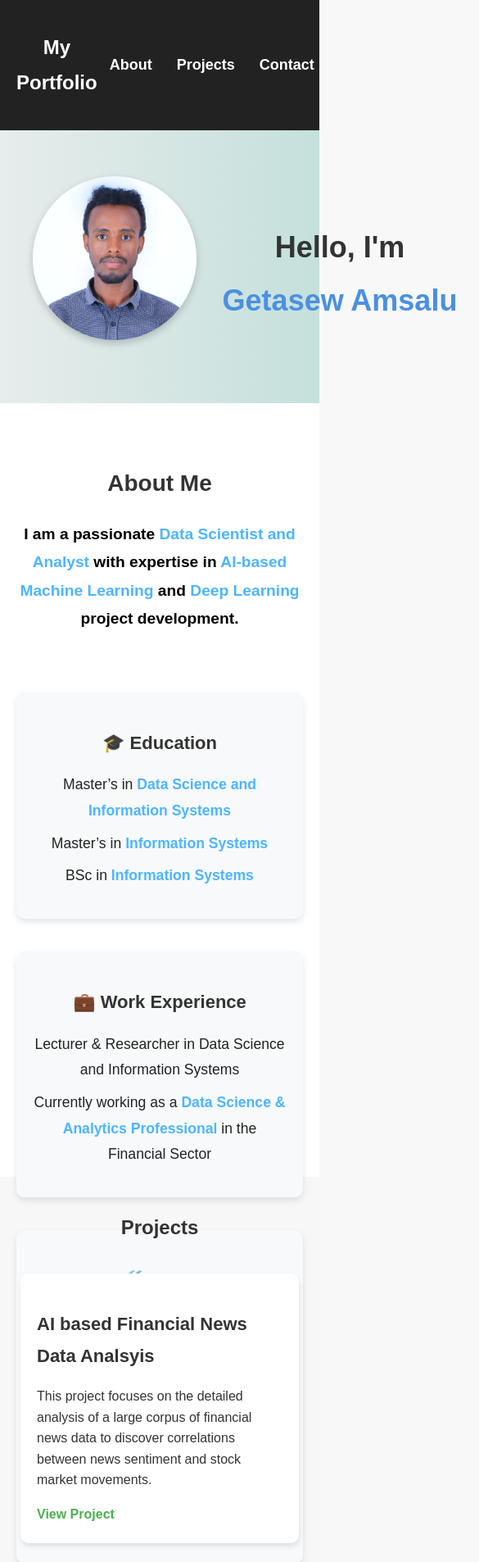
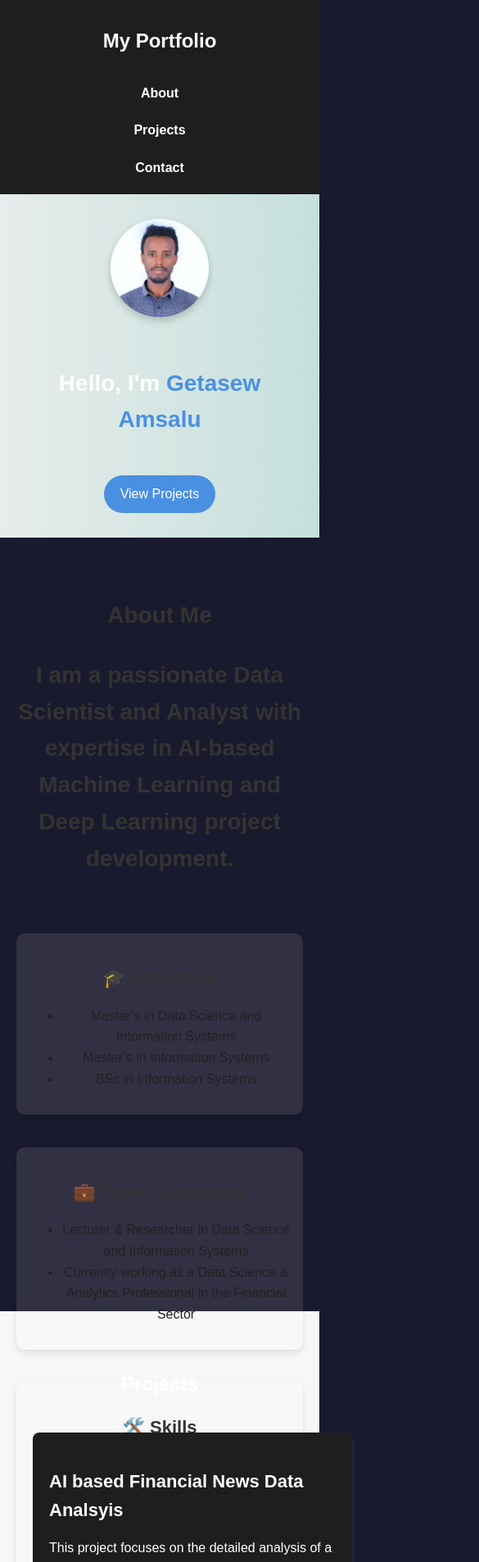
Before and after one commit to amsalugetasew/my_Portfolio, a React (Create React App) app in the folder my-portfolio/: page / in a window 390 px wide. Shown: the top 1906 px of the page at 82% size, 585 px wide, since content can reach past the window. Built offline with nearby package versions, Linux system fonts and the light colour scheme.

Commit message:
Responsive Design

```diff
--- a/my-portfolio/src/App.css
+++ b/my-portfolio/src/App.css
@@ -1,223 +1,3 @@
-/* General Styles */
-body {
-  margin: 0;
-  font-family: Arial, sans-serif;
-  background-color: #1a1a2e;
-  color: white;
-  text-align: center;
-}
-
-/* Header */
-header {
-  display: flex;
-  justify-content: space-between;
-  align-items: center;
-  padding: 20px;
-  background-color: #1e1e1e;
-}
-
-header h1 {
-  font-size: 24px;
-}
-
-nav a {
-  margin: 0 15px;
-  color: white;
-  text-decoration: none;
-  font-weight: bold;
-}
-
-nav a:hover {
-  color: #4a90e2;
-}
-
-/* Hero Section */
-.hero {
-  height: 30vh;
-  display: flex;
-  flex-direction: column;
-  justify-content: center;
-  align-items: center;
-  text-align: center;
-}
-
-.hero h2 {
-  font-size: 50px;
-}
-
-.hero span {
-  color: #4a90e2;
-}
-
-.hero p {
-  color: black;
-  font-size: 18px;
-}
-
-.hero a {
-  display: inline-block;
-  margin-top: 20px;
-  padding: 12px 24px;
-  background-color: #4a90e2;
-  color: white;
-  border-radius: 25px;
-  text-decoration: none;
-  font-size: 18px;
-}
-
-.hero a:hover {
-  background-color: #357ab8;
-}
-
-/* About Section */
-.about {
-  /* height: 30vh; */
-  padding: 50px;
-  background-color: #1e1e1e;
-}
-
-.about p {
-  font-size: 18px;
-  color: #bbbbbb;
-}
-
-/* Projects Section */
-.projects {
-  padding: 50px;
-}
-
-.projects h2 {
-  margin-bottom: 20px;
-}
-
-.project-card {
-  background-color: #1e1e1e;
-  padding: 20px;
-  border-radius: 8px;
-  box-shadow: 0px 4px 8px rgba(255, 255, 255, 0.1);
-  margin: 20px;
-  display: inline-block;
-  width: 300px;
-}
-
-.project-card h3 {
-  margin-bottom: 10px;
-}
-
-.project-card a {
-  color: #4a90e2;
-  text-decoration: none;
-}
-
-.project-card a:hover {
-  text-decoration: underline;
-}
-
-/* Contact Section */
-.contact {
-  padding: 50px;
-  background-color: #1e1e1e;
-}
-
-.contact a {
-  font-size: 30px;
-  margin: 15px;
-  color: white;
-  text-decoration: none;
-}
-
-.contact a:hover {
-  color: #4a90e2;
-}
-
-/* Footer */
-footer {
-  padding: 20px;
-  background-color: #121212;
-  color: #bbbbbb;
-}
-
-.about-section {
-  background-color: #1a1a2e;
-  color: #e0e0e0;
-  padding: 4rem 2rem;
-  text-align: center;
-}
-
-.container {
-  max-width: 800px;
-  margin: auto;
-}
-
-.section-title {
-  font-size: 2.5rem;
-  font-weight: bold;
-  margin-bottom: 1rem;
-  color: #4db5ff;
-}
-
-.intro-text {
-  font-size: 1.2rem;
-  margin-bottom: 2rem;
-  color: black;
-}
-
-.highlight {
-  color: #4db5ff;
-  font-weight: bold;
-}
-
-.about-box {
-  background: rgba(255, 255, 255, 0.1);
-  padding: 1.5rem;
-  border-radius: 10px;
-  margin-bottom: 1.5rem;
-  transition: transform 0.3s ease-in-out;
-}
-
-.about-box:hover {
-  transform: scale(1.05);
-}
-
-.about-heading {
-  font-size: 1.5rem;
-  margin-bottom: 0.8rem;
-  color: #f9a826;
-}
-
-ul {
-  list-style-type: none;
-  padding: 0;
-}
-
-ul li {
-  font-size: 1.1rem;
-  margin-bottom: 0.5rem;
-}
-
-.skills-grid {
-  display: grid;
-  grid-template-columns: repeat(auto-fit, minmax(120px, 1fr));
-  gap: 1rem;
-}
-
-.skills-grid li {
-  background: #16213e;
-  padding: 0.8rem;
-  border-radius: 5px;
-}
-.resume-section a {
-  color: #007bff;
-  text-decoration: none;
-  font-size: 1.2rem;
-}
-
-.resume-section a:hover {
-  text-decoration: underline;
-}
-
-
-
 
 /* General Styles */
 body {
@@ -453,3 +233,268 @@ ul{
     text-align: center;
   }
 }
+
+
+
+/* General Styles */
+body {
+  margin: 0;
+  font-family: 'Arial', sans-serif;
+  background-color: #1a1a2e;
+  color: white;
+  text-align: center;
+  line-height: 1.6;
+}
+
+/* Header */
+header {
+  display: flex;
+  justify-content: space-between;
+  align-items: center;
+  padding: 15px 30px;
+  background-color: #1e1e1e;
+  flex-wrap: wrap;
+}
+
+header h1 {
+  font-size: 24px;
+  flex: 1;
+}
+
+nav {
+  display: flex;
+  gap: 15px;
+}
+
+nav a {
+  color: white;
+  text-decoration: none;
+  font-weight: bold;
+  font-size: 16px;
+  padding: 5px 10px;
+}
+
+nav a:hover {
+  color: #4a90e2;
+}
+
+/* Hero Section */
+.hero {
+  display: flex;
+  flex-direction: column;
+  align-items: center;
+  text-align: center;
+  padding: 50px 20px;
+  gap: 15px;
+}
+
+.hero h2 {
+  font-size: 40px;
+}
+
+.hero span {
+  color: #4a90e2;
+}
+
+.hero a {
+  margin-top: 20px;
+  padding: 12px 24px;
+  background-color: #4a90e2;
+  color: white;
+  border-radius: 25px;
+  text-decoration: none;
+  font-size: 18px;
+}
+
+.hero a:hover {
+  background-color: #357ab8;
+}
+
+/* Profile Picture */
+.profile-picture {
+  width: 150px;
+  height: 150px;
+  border-radius: 50%;
+  object-fit: cover;
+  box-shadow: 0px 4px 10px rgba(0, 0, 0, 0.2);
+}
+
+/* About Section */
+.about-section {
+  background-color: #1a1a2e;
+  padding: 50px 20px;
+}
+
+.about-box {
+  background: rgba(255, 255, 255, 0.1);
+  padding: 20px;
+  border-radius: 10px;
+  margin-bottom: 20px;
+  transition: transform 0.3s ease-in-out;
+}
+
+.about-box:hover {
+  transform: scale(1.05);
+}
+
+/* Skills Grid */
+.skills-grid {
+  display: grid;
+  grid-template-columns: repeat(auto-fit, minmax(120px, 1fr));
+  gap: 1rem;
+}
+
+.skills-grid li {
+  background: #16213e;
+  padding: 10px;
+  border-radius: 5px;
+}
+
+/* Projects Section */
+.projects {
+  padding: 50px 20px;
+}
+
+.projects h2 {
+  margin-bottom: 20px;
+}
+
+.project-card {
+  background-color: #1e1e1e;
+  padding: 20px;
+  border-radius: 8px;
+  box-shadow: 0px 4px 8px rgba(255, 255, 255, 0.1);
+  margin: 20px;
+  width: 90%;
+  max-width: 400px;
+  text-align: left;
+  display: inline-block;
+}
+
+.project-card h3 {
+  margin-bottom: 10px;
+}
+
+.project-card a {
+  color: #4a90e2;
+  text-decoration: none;
+}
+
+.project-card a:hover {
+  text-decoration: underline;
+}
+
+/* Resume Section */
+.resume-section {
+  text-align: center;
+  padding: 30px;
+  background-color: #121212;
+}
+
+.resume-section a {
+  color: #007bff;
+  text-decoration: none;
+  font-size: 1.2rem;
+}
+
+.resume-section a:hover {
+  text-decoration: underline;
+}
+
+/* Contact Section */
+.contact {
+  padding: 50px 20px;
+  background-color: #1e1e1e;
+}
+
+.contact a {
+  font-size: 30px;
+  margin: 15px;
+  color: white;
+  text-decoration: none;
+}
+
+.contact a:hover {
+  color: #4a90e2;
+}
+
+/* Footer */
+footer {
+  padding: 20px;
+  background-color: #121212;
+  color: #bbbbbb;
+}
+
+/* Responsive Design */
+@media screen and (max-width: 768px) {
+  /* Header */
+  header {
+    flex-direction: column;
+    text-align: center;
+  }
+
+  nav {
+    flex-direction: column;
+    gap: 10px;
+    margin-top: 10px;
+  }
+
+  /* Hero */
+  .hero {
+    text-align: center;
+    padding: 30px 20px;
+  }
+
+  .hero h2 {
+    font-size: 32px;
+  }
+
+  /* Profile Picture */
+  .profile-picture {
+    width: 120px;
+    height: 120px;
+  }
+
+  /* Skills Grid */
+  .skills-grid {
+    grid-template-columns: repeat(auto-fit, minmax(100px, 1fr));
+  }
+
+  /* Projects */
+  .project-card {
+    width: 90%;
+  }
+
+  /* Footer */
+  footer {
+    text-align: center;
+    padding: 15px;
+  }
+}
+
+@media screen and (max-width: 480px) {
+  /* Hero Section */
+  .hero h2 {
+    font-size: 28px;
+  }
+
+  .hero a {
+    font-size: 16px;
+    padding: 10px 20px;
+  }
+
+  /* About Box */
+  .about-box {
+    padding: 15px;
+  }
+
+  /* Projects */
+  .project-card {
+    width: 100%;
+  }
+
+  /* Footer */
+  footer {
+    font-size: 14px;
+  }
+}
--- a/my-portfolio/src/App.js
+++ b/my-portfolio/src/App.js
@@ -127,11 +127,9 @@ const App = () => {
 
       {/* RESUME LINK SECTION */}
       <section id="resume" className="resume-section">
-        <h1>
           <a href="/Getasew_Amsalu_Abera-CV_Updated.pdf" target="_blank" rel="noopener noreferrer">
           <h2>My Resume</h2>
           </a>
-        </h1>
       </section>
 
       {/* CONTACT SECTION */}
```
Also changed, not shown: 2 other files (tests, documents, lock files or other folders).
